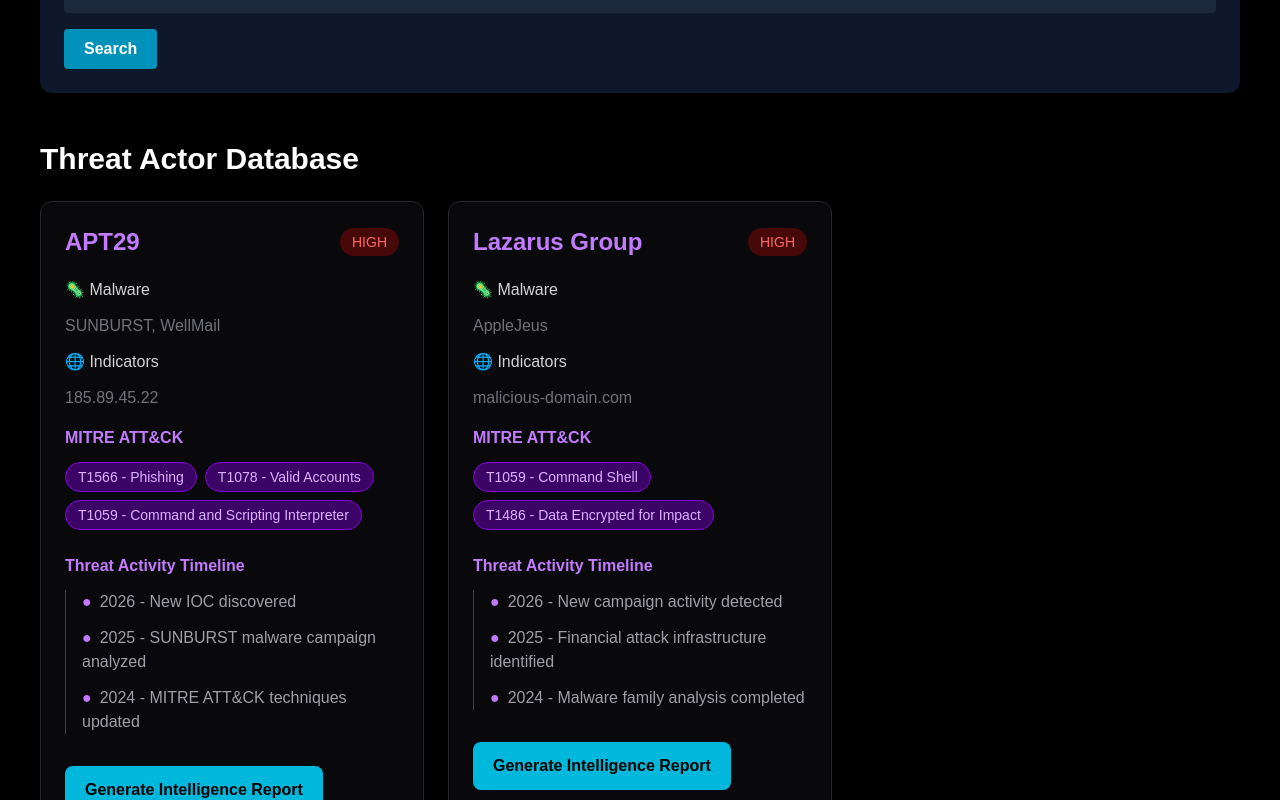
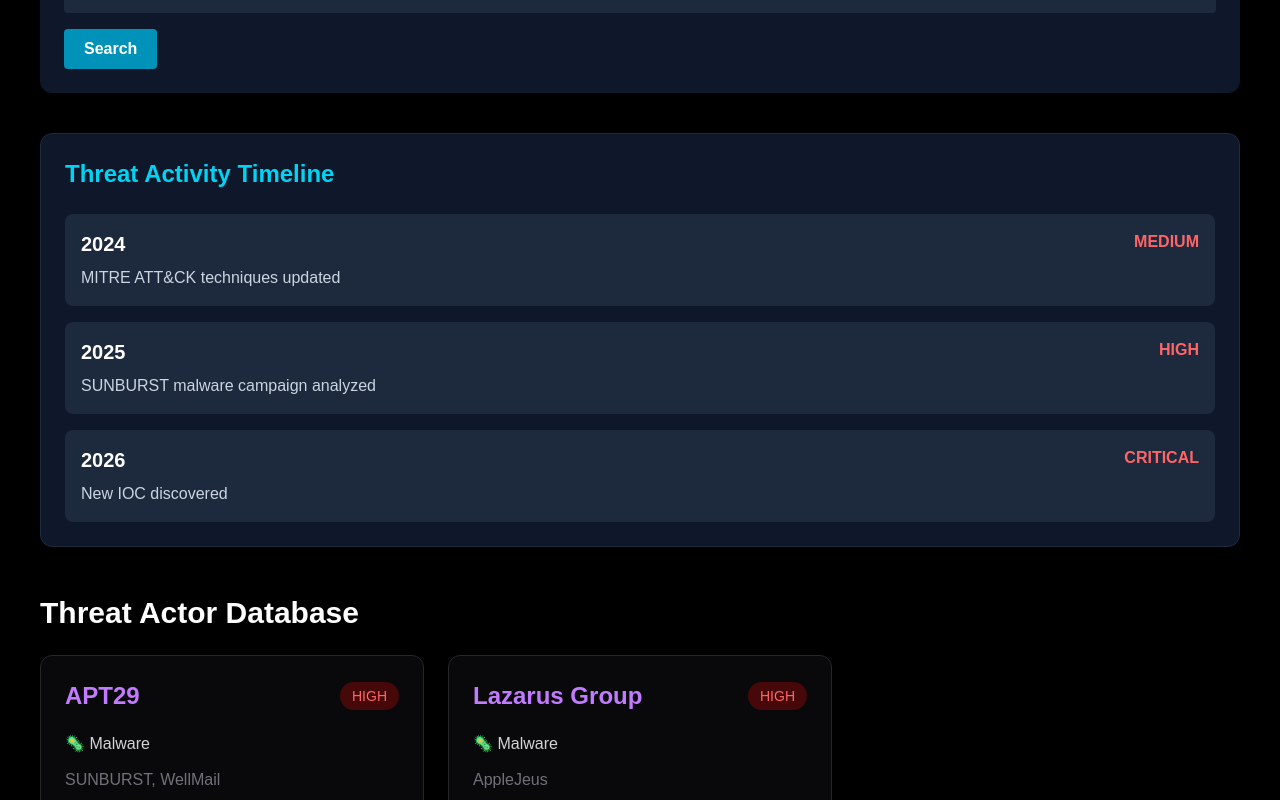
Before and after one commit to Ork92g/ThreatScope, a Next.js app: page / in a window 1280 px wide. Shown: the part 700-1500 px from the top of the page. Built offline with nearby package versions, Linux system fonts and the light colour scheme.

Commit message:
Add SOC dashboard screenshot

```diff
--- a/app/components/ThreatTimeline.tsx
+++ b/app/components/ThreatTimeline.tsx
@@ -1,36 +1,51 @@
-type TimelineProps = {
-  events: string[];
-};
+"use client";
+
+const events = [
+  {
+    year: "2024",
+    title: "MITRE ATT&CK techniques updated",
+    severity: "MEDIUM"
+  },
+  {
+    year: "2025",
+    title: "SUNBURST malware campaign analyzed",
+    severity: "HIGH"
+  },
+  {
+    year: "2026",
+    title: "New IOC discovered",
+    severity: "CRITICAL"
+  }
+];
 
 
-export default function ThreatTimeline({
-  events
-}: TimelineProps) {
+export default function ThreatTimeline() {
 
 
   return (
 
-    <div className="mt-6">
+    <div className="
+      bg-slate-900
+      border
+      border-slate-800
+      rounded-xl
+      p-6
+      mt-10
+    ">
 
 
-      <h4 className="
-      text-purple-400
+      <h2 className="
+        text-2xl
         font-bold
-      mb-3
+        text-cyan-400
+        mb-6
       ">
-
         Threat Activity Timeline
-
-      </h4>
+      </h2>
 
 
 
-      <div className="
-      border-l
-      border-purple-700
-      pl-4
-      space-y-3
-      ">
+      <div className="space-y-4">
 
 
         {events.map((event, index)=>(
@@ -39,23 +54,36 @@ export default function ThreatTimeline({
           <div
             key={index}
             className="
-          text-zinc-400
+              bg-slate-800
+              rounded-lg
+              p-4
             "
           >
 
 
-            <span className="
-            text-purple-400
-            mr-2
-            "
-            >
+            <div className="flex justify-between">
 
-              ●
 
+              <span className="font-bold text-xl">
+                {event.year}
               </span>
 
 
-            {event}
+              <span className="
+                text-red-400
+                font-bold
+              ">
+                {event.severity}
+              </span>
+
+
+            </div>
+
+
+
+            <p className="mt-2 text-slate-300">
+              {event.title}
+            </p>
 
 
           </div>
@@ -71,5 +99,4 @@ export default function ThreatTimeline({
 
   );
 
-
 }
--- a/app/page.tsx
+++ b/app/page.tsx
@@ -1,6 +1,7 @@
 import Header from "./components/Header";
 import ThreatSearch from "./components/ThreatSearch";
 import ThreatCard from "./components/ThreatCard";
+import ThreatTimeline from "./components/ThreatTimeline";
 import { threatActors } from "./data/threat-actors";
 
 
@@ -80,7 +81,6 @@ export default function Home() {
           gap-6
           mb-10
         ">
-
 
 
           <DashboardCard
@@ -171,6 +171,9 @@ export default function Home() {
         <ThreatSearch />
 
 
+        <ThreatTimeline />
+
+
 
         <h2 className="
           text-3xl
--- a/package.json
+++ b/package.json
@@ -13,7 +13,8 @@
     "next": "16.3.0",
     "react": "19.2.8",
     "react-dom": "19.2.8",
-    "react-force-graph-2d": "^1.29.1"
+    "react-force-graph-2d": "^1.29.1",
+    "recharts": "^3.10.1"
   },
   "devDependencies": {
     "@tailwindcss/postcss": "^4",
```
Also changed, not shown: 1 other file (tests, documents, lock files or other folders). Lines whose indentation alone changed are shown as unchanged.
